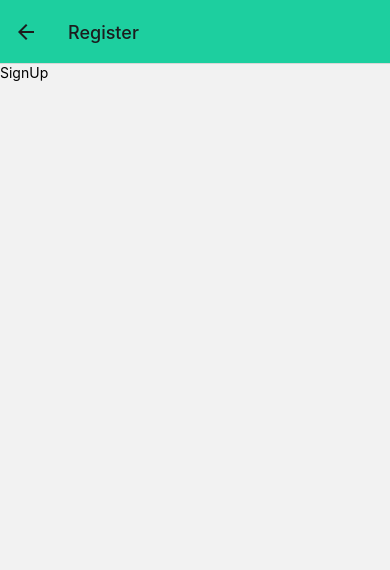
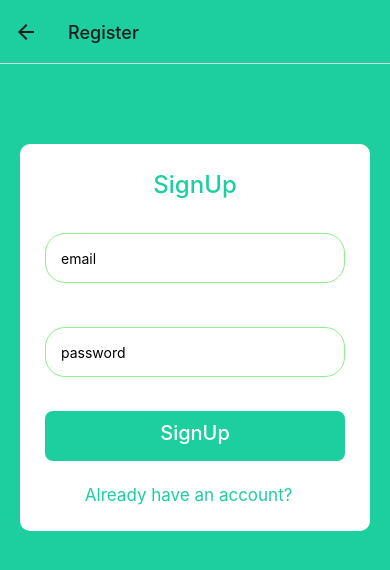
Before and after one commit to emmysoft/bank-app-model, a React Native app: screen /Register in a window 390 px wide. Shown: the top 570 px of the page. Built offline with nearby package versions, Linux system fonts and the light colour scheme; what expo-notifications would draw is missing.

Commit message:
firebase auth now works

```diff
--- a/components/CustomButton.js
+++ b/components/CustomButton.js
@@ -1,14 +1,6 @@
 import { Pressable, Text, StyleSheet } from "react-native";
 
-export const LoginButton = ({ children, onPress, style }) => {
-  return (
-    <Pressable onPress={onPress} style={style}>
-      <Text style={styles.buttonText}>{children}</Text>
-    </Pressable>
-  );
-};
-
-export const TransferButton = ({ children, onPress, style }) => {
+export const CustomButton = ({ children, onPress, style }) => {
   return (
     <Pressable onPress={onPress} style={style}>
       <Text style={styles.buttonText}>{children}</Text>
--- a/features/Auth/SignIn.js
+++ b/features/Auth/SignIn.js
@@ -1,27 +1,54 @@
-import { StyleSheet, Text, View } from "react-native";
+import { Alert, StyleSheet, Text, View } from "react-native";
 import { useState } from "react";
 import { useNavigation } from "@react-navigation/native";
-import AsyncStorage from "@react-native-async-storage/async-storage";
+// import AsyncStorage from "@react-native-async-storage/async-storage";
 
 import CustomInput from "../../components/CustomInput";
-import { LoginButton } from "../../components/CustomButton";
+import { CustomButton } from "../../components/CustomButton";
+import { signInWithEmailAndPassword } from "firebase/auth";
+import { FIREBASE_AUTH } from "../../firebaseconfig";
 
 const SignIn = () => {
+  const auth = FIREBASE_AUTH;
   const navigation = useNavigation();
-  const [username, setUsername] = useState("");
+
+  const [email, setEmail] = useState("");
   const [password, setPassword] = useState("");
+  const [loading, setLoading] = useState(false);
   // const [token, setToken] = useState(null);
 
-  const handleSubmit = async () => {
+  // const handleSubmit = async () => {
+  //   try {
+  //     await AsyncStorage.setItem("token", email);
+  //     if (email && password) {
+  //       navigation.navigate("Welcome");
+  //     }
+  //   } catch (error) {
+  //     console.log(error, "error logging in");
+  //   }
+  // };
+
+  //firebase auth
+
+  const handleLogin = async () => {
     try {
-      await AsyncStorage.setItem("token", username);
-      if (username && password) {
-        navigation.navigate("Welcome");
-      }
+      const response = await signInWithEmailAndPassword(auth, email, password);
+      // console.log(response);
+      Alert.alert("Login Successful" + response)
+      navigation.navigate("Welcome")
     } catch (error) {
-      console.log(error, "error logging in");
+      // console.log(error)
+      Alert.alert("Wrong email and password" + error.msg)
+    } finally {
+      setLoading(false);
     }
-  };
+  }
+
+  // const handleForgotPassword = async () => {
+  //   try {
+  //     const res = await passw
+  //   }
+  // }
 
   return (
     <>
@@ -30,26 +57,26 @@ const SignIn = () => {
         <View style={styles.loginContainer}>
           <Text style={styles.loginText}>Login</Text>
           <View style={styles.userContainer}>
-            <Text style={styles.userText}>Username</Text>
+            <Text style={styles.userText}>Email</Text>
             <CustomInput
-              placeholder="enter your username"
-              value={username}
-              onChangeText={(text) => setUsername(text)}
+              placeholder="Email"
+              value={email}
+              onChangeText={(text) => setEmail(text)}
             />
           </View>
           <View style={styles.passwordContainer}>
             <Text style={styles.passwordText}>Password</Text>
             <CustomInput
-              placeholder="password"
+              placeholder="Password"
               value={password}
               onChangeText={(text) => setPassword(text)}
               secureTextEntry={true}
               maxLength={8}
             />
           </View>
-          <LoginButton style={styles.loginButton} onPress={handleSubmit}>
+          <CustomButton style={styles.loginButton} onPress={handleLogin}>
             Login
-          </LoginButton>
+          </CustomButton>
           <View style={styles.otherlinks}>
             <Text
               style={styles.otherlinkStyles}
@@ -90,7 +117,6 @@ const styles = StyleSheet.create({
     backgroundColor: "#fff",
     border: "2px solid #fff",
     padding: 24,
-    // width: "60%",
     display: "flex",
     flexDirection: "column",
     justifyContent: "center",
@@ -98,7 +124,6 @@ const styles = StyleSheet.create({
     gap: 24,
     marginHorizontal: 20,
     marginVertical: 80,
-    // margin: "auto",
   },
   loginText: {
     fontWeight: 500,
--- a/features/Auth/SignUp.js
+++ b/features/Auth/SignUp.js
@@ -1,15 +1,98 @@
-import { StyleSheet, Text, View } from 'react-native'
-import React from 'react'
+import { Alert, StyleSheet, Text, View } from 'react-native'
+import React, { useState } from 'react'
+import { createUserWithEmailAndPassword } from 'firebase/auth'
+import { useNavigation } from '@react-navigation/native';
+import { FIREBASE_AUTH } from '../../firebaseconfig';
+
+import CustomInput from '../../components/CustomInput';
+import { CustomButton } from '../../components/CustomButton';
 
 const SignUp = () => {
 
+  const navigation = useNavigation();
+  const auth = FIREBASE_AUTH;
+
+  const [email, setEmail] = useState("");
+  const [password, setPassword] = useState("");
+  const [loading, setLoading] = useState(false);
+
+  const handleRegistration = async () => {
+    try {
+      const response = await createUserWithEmailAndPassword(auth, email, password);
+      // console.log(response);
+      Alert.alert("We are glad you joined us" + response)
+      navigation.navigate("Welcome")
+    } catch (error) {
+      // console.log(error)
+      Alert.alert("your account wasn't successfully created" + error.msg)
+    } finally {
+      setLoading(false);
+    }
+  }
+
   return (
-    <View>
-      <Text>SignUp</Text>
+    <View style={styles.registerpage}>
+      <View style={styles.regForm}>
+        <Text style={styles.regHeader}>SignUp</Text>
+
+        <CustomInput placeholder="email" value={email} onChangeText={(text) => setEmail(text)} secureTextEntry={false} />
+        <CustomInput placeholder="password" value={password} onChangeText={(text) => setPassword(text)} secureTextEntry={true} maxLength={8} />
+
+        <CustomButton style={styles.regButton} onPress={handleRegistration}>
+          SignUp
+        </CustomButton>
+        <View style={styles.otherlinks}>
+          <Text style={styles.otherlinkStyles}>Already have an account? </Text>
+          <Text style={styles.otherlinkStyles} onPress={() => navigation.navigate("Welcome to Nuda Bank")} />
+        </View>
+      </View>
     </View>
   )
 }
 
 export default SignUp
 
-const styles = StyleSheet.create({})
+const styles = StyleSheet.create({
+  registerpage: {
+    flex: 1,
+    backgroundColor: "#1dcf9f"
+  },
+  regForm: {
+    display: "flex",
+    flexDirection: "column",
+    justifyContent: "center",
+    alignItems: "center",
+    gap: 24,
+    backgroundColor: "#fff",
+    borderRadius: 10,
+    border: "2px solid #fff",
+    margin: "auto",
+    marginVertical: 80,
+    marginHorizontal: 20,
+    padding: 24,
+  },
+  regHeader: {
+    fontWeight: "500",
+    fontSize: 24,
+    color: "#1dcf9f",
+    textAlign: "center",
+  },
+  regButton: {
+    backgroundColor: "#1dcf9f",
+    width: 300,
+    height: 50,
+    borderRadius: 8,
+  },
+  otherlinks: {
+    display: "flex",
+    flexDirection: "row",
+    justifyContent: "center",
+    alignItems: "center",
+    gap: 8,
+  },
+  otherlinkStyles: {
+    color: "#1dcf9f",
+    fontWeight: 400,
+    fontSize: 17,
+  },
+})
--- /dev/null
+++ b/firebaseconfig.js
@@ -0,0 +1,20 @@
+// Import the functions you need from the SDKs you need
+import { initializeApp } from "firebase/app";
+import { getAuth } from "firebase/auth";
+
+// TODO: Add SDKs for Firebase products that you want to use
+// https://firebase.google.com/docs/web/setup#available-libraries
+
+// Your web app's Firebase configuration
+const firebaseConfig = {
+    apiKey: "AIzaSyDNx2SLa8o8NEKaBmGBK3GHku5WjCtKoj8",
+    authDomain: "nudabank.firebaseapp.com",
+    projectId: "nudabank",
+    storageBucket: "nudabank.appspot.com",
+    messagingSenderId: "452708396477",
+    appId: "1:452708396477:web:d20b6d45bccdacb645b6d4"
+};
+
+// Initialize Firebase
+export const FIREBASE_APP = initializeApp(firebaseConfig);
+export const FIREBASE_AUTH = getAuth(FIREBASE_APP);
--- a/package.json
+++ b/package.json
@@ -19,6 +19,7 @@
     "expo-notifications": "~0.18.1",
     "expo-status-bar": "~1.4.4",
     "expo-updates": "~0.16.4",
+    "firebase": "^10.4.0",
     "global": "^4.4.0",
     "react": "18.2.0",
     "react-native": "0.71.8",
```
Also changed, not shown: 1 other file (tests, documents, lock files or other folders).
